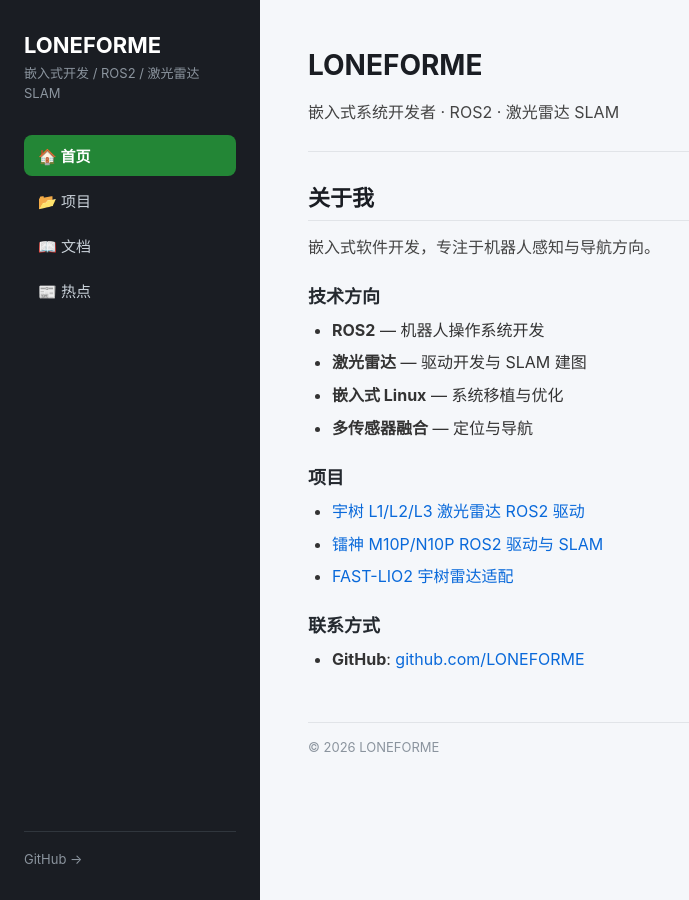
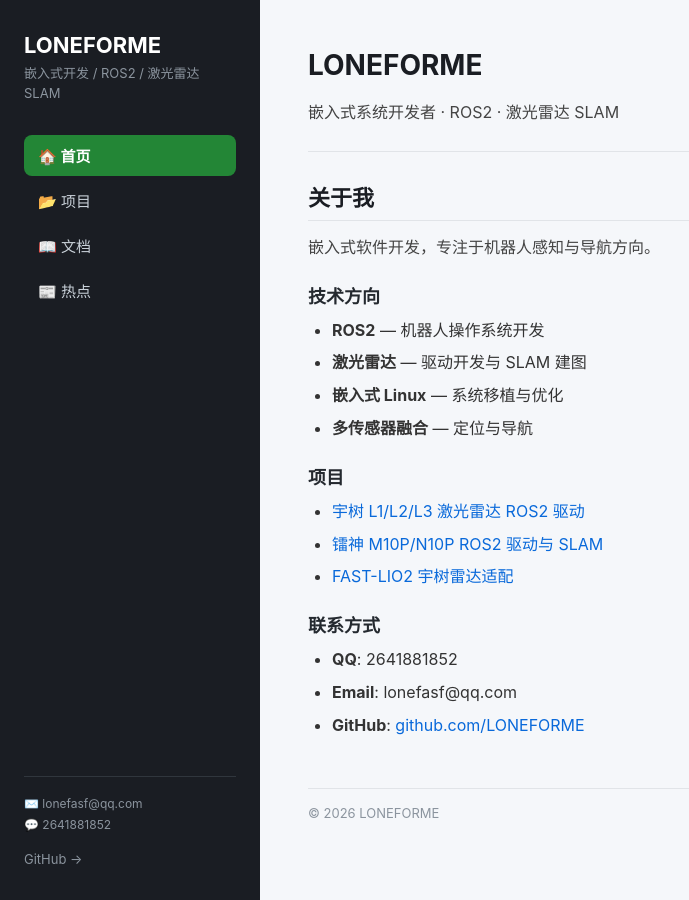
Before and after one commit to LONEFORME/LONEFORME.github.io, a Jekyll site: the page built from index.md, in a window 1280 px wide. Shown: the whole page, without its empty margins (0-689 px from the left). Built offline with Jekyll 4.4.1, drawn with Linux system fonts in a browser that asks for light colours.

Commit message:
feat: 添加 QQ/Email 联系方式到首页和侧边栏

```diff
--- a/_layouts/default.html
+++ b/_layouts/default.html
@@ -21,6 +21,10 @@
         <a href="{{ "/news" | relative_url }}" class="nav-link {% if page.url contains '/news' %}active{% endif %}">📰 热点</a>
       </nav>
       <div class="sidebar-footer">
+        <div class="contact-info">
+          <div>✉️ lonefasf@qq.com</div>
+          <div>💬 2641881852</div>
+        </div>
         <a href="https://github.com/LONEFORME" target="_blank">GitHub →</a>
       </div>
     </aside>
--- a/assets/css/custom.css
+++ b/assets/css/custom.css
@@ -78,6 +78,14 @@
   margin-top: 24px;
   padding-top: 16px;
   border-top: 1px solid #30363d;
+}
+
+.sidebar-footer .contact-info {
+  font-size: 12px;
+  color: #8b949e;
+  margin-bottom: 12px;
+  line-height: 1.8;
+  word-break: break-all;
 }
 
 .sidebar-footer a {
--- a/index.md
+++ b/index.md
@@ -28,4 +28,6 @@
 
 ### 联系方式
 
+- **QQ**: 2641881852
+- **Email**: lonefasf@qq.com
 - **GitHub**: [github.com/LONEFORME](https://github.com/LONEFORME)
```
